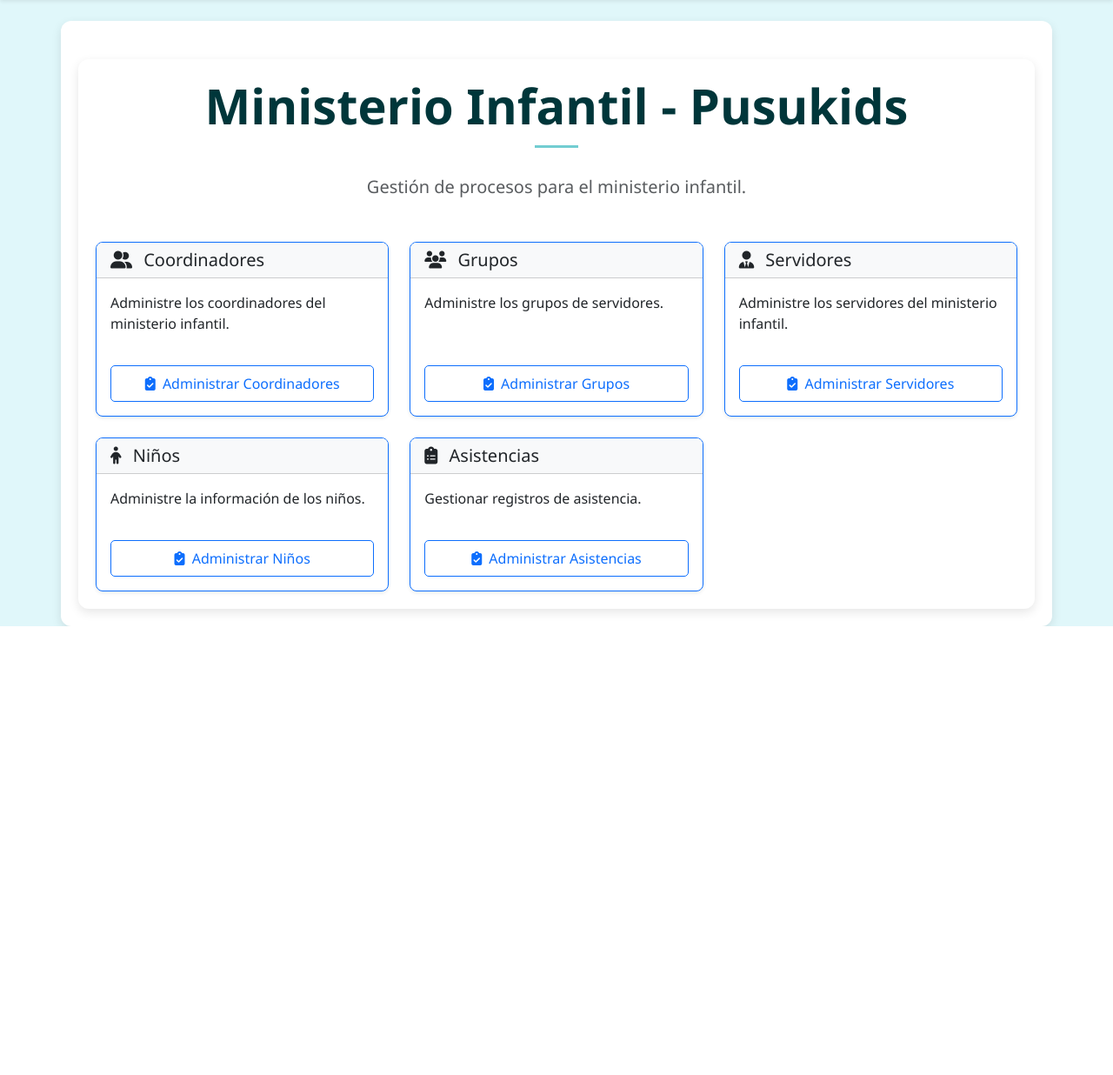
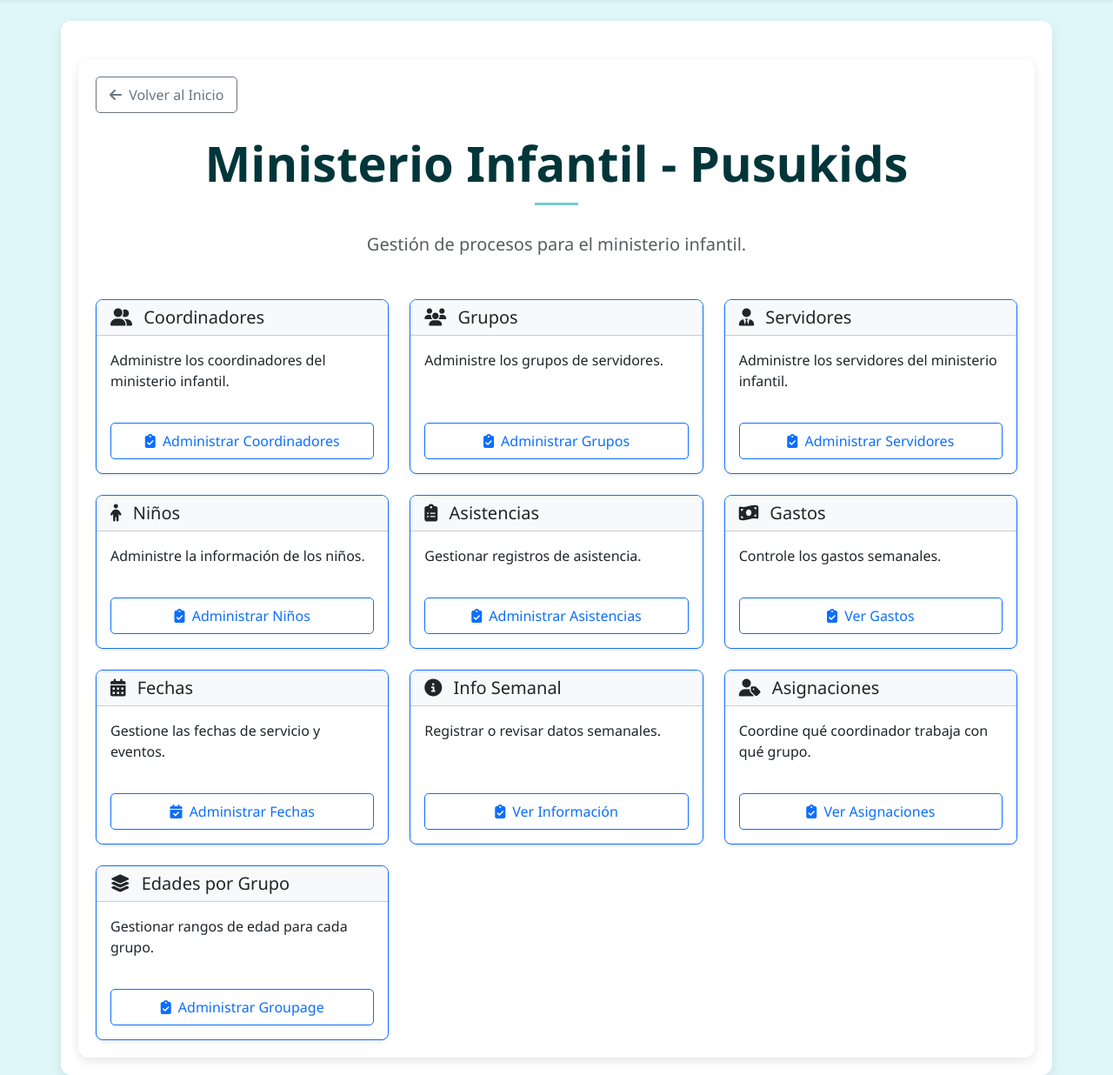
Before and after one commit to wrodmont/pusuqui1, a Django app: page /pusukids/ in a window 1280 px wide. Shown: the part 107-1343 px from the top of the page at 87% size. Before the commit the page ends 827 px from the top, so only its background shows below. Run offline with Django 5.2, Linux system fonts and the light colour scheme.

Commit message:
Mejoras en SGM

```diff
--- a/iap/templates/pusukids/index.html
+++ b/iap/templates/pusukids/index.html
@@ -4,12 +4,23 @@
 
 {% block body %}
 <div class="container mt-4">
+
+  <!-- BOTÓN DE REGRESO AL INICIO -->
+  <div class="mb-4">
+    <a href="{% url 'home' %}" class="btn btn-outline-secondary">
+      <i class="fas fa-arrow-left me-1"></i> Volver al Inicio
+    </a>
+  </div>
+
   <div class="text-center mb-5">
     <h1 class="display-4 fw-bold section-title">Ministerio Infantil - Pusukids</h1>
     <p class="lead text-muted">Gestión de procesos para el ministerio infantil.</p>
   </div>
 
   <div class="row row-cols-1 row-cols-md-3 g-4">
+    {% comment %} Tarjetas principales {% endcomment %}
+
+    <!-- Coordinadores -->
     <div class="col">
       <div class="card h-100 border-primary shadow-sm">
         <div class="card-header bg-light">
@@ -24,6 +35,7 @@
       </div>
     </div>
 
+    <!-- Grupos -->
     <div class="col">
       <div class="card h-100 border-primary shadow-sm">
         <div class="card-header bg-light">
@@ -38,6 +50,7 @@
       </div>
     </div>
 
+    <!-- Servidores -->
     <div class="col">
       <div class="card h-100 border-primary shadow-sm">
         <div class="card-header bg-light">
@@ -52,6 +65,7 @@
       </div>
     </div>
 
+    <!-- Niños -->
     <div class="col">
       <div class="card h-100 border-primary shadow-sm">
         <div class="card-header bg-light">
@@ -66,6 +80,7 @@
       </div>
     </div>
 
+    <!-- Asistencias -->
     <div class="col">
       <div class="card h-100 border-primary shadow-sm">
         <div class="card-header bg-light">
@@ -80,6 +95,81 @@
       </div>
     </div>
 
+    <!-- Gastos -->
+    <div class="col">
+      <div class="card h-100 border-primary shadow-sm">
+        <div class="card-header bg-light">
+          <h5 class="card-title mb-0"><i class="fas fa-money-bill-wave me-2"></i> Gastos</h5>
+        </div>
+        <div class="card-body d-flex flex-column">
+          <p class="card-text flex-grow-1">Controle los gastos semanales.</p>
+          <a href="{% url 'pusukids:expense_list' %}" class="btn btn-outline-primary mt-auto">
+            <i class="fas fa-clipboard-check me-1"></i> Ver Gastos
+          </a>
+        </div>
+      </div>
+    </div>
+
+    <!-- Fechas -->
+    <div class="col">
+      <div class="card h-100 border-primary shadow-sm">
+        <div class="card-header bg-light">
+          <h5 class="card-title mb-0"><i class="fas fa-calendar-alt me-2"></i> Fechas</h5>
+        </div>
+        <div class="card-body d-flex flex-column">
+          <p class="card-text flex-grow-1">Gestione las fechas de servicio y eventos.</p>
+          <a href="{% url 'pusukids:fecha_list' %}" class="btn btn-outline-primary mt-auto">
+            <i class="fas fa-calendar-check me-1"></i> Administrar Fechas
+          </a>
+        </div>
+      </div>
+    </div>
+
+    <!-- Info Semanal -->
+    <div class="col">
+      <div class="card h-100 border-primary shadow-sm">
+        <div class="card-header bg-light">
+          <h5 class="card-title mb-0"><i class="fas fa-info-circle me-2"></i> Info Semanal</h5>
+        </div>
+        <div class="card-body d-flex flex-column">
+          <p class="card-text flex-grow-1">Registrar o revisar datos semanales.</p>
+          <a href="{% url 'pusukids:weekinfo_list' %}" class="btn btn-outline-primary mt-auto">
+            <i class="fas fa-clipboard-check me-1"></i> Ver Información
+          </a>
+        </div>
+      </div>
+    </div>
+
+    <!-- Asignaciones Coordinador -->
+    <div class="col">
+      <div class="card h-100 border-primary shadow-sm">
+        <div class="card-header bg-light">
+          <h5 class="card-title mb-0"><i class="fas fa-user-tag me-2"></i> Asignaciones</h5>
+        </div>
+        <div class="card-body d-flex flex-column">
+          <p class="card-text flex-grow-1">Coordine qué coordinador trabaja con qué grupo.</p>
+          <a href="{% url 'pusukids:groupcoordinator_list' %}" class="btn btn-outline-primary mt-auto">
+            <i class="fas fa-clipboard-check me-1"></i> Ver Asignaciones
+          </a>
+        </div>
+      </div>
+    </div>
+
+    <!-- Groupage -->
+    <div class="col">
+      <div class="card h-100 border-primary shadow-sm">
+        <div class="card-header bg-light">
+          <h5 class="card-title mb-0"><i class="fas fa-layer-group me-2"></i> Edades por Grupo</h5>
+        </div>
+        <div class="card-body d-flex flex-column">
+          <p class="card-text flex-grow-1">Gestionar rangos de edad para cada grupo.</p>
+          <a href="{% url 'pusukids:groupage_list' %}" class="btn btn-outline-primary mt-auto">
+            <i class="fas fa-clipboard-check me-1"></i> Administrar Groupage
+          </a>
+        </div>
+      </div>
+    </div>
+
   </div>
 </div>
 {% endblock %}
```
Also changed, not shown: iap/templates/academia/index.html (+11 -0 lines), iap/templates/alabanza/index.html (+6 -11 lines), iap/templates/cunakids/index.html (+27 -2 lines).
